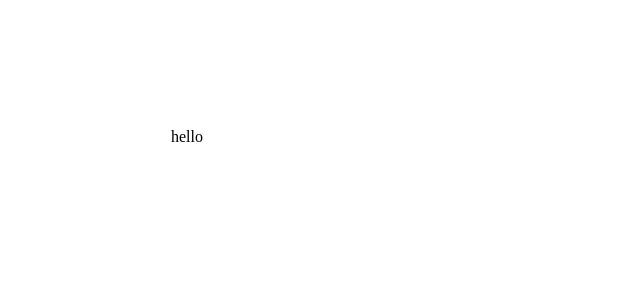
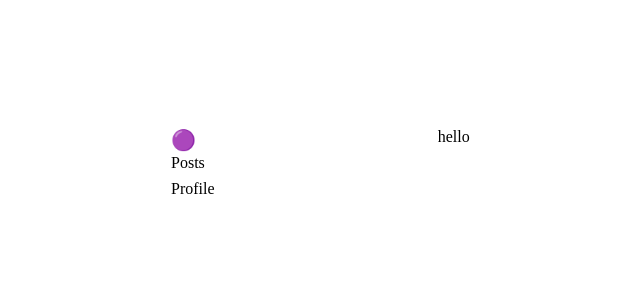
Before and after one commit to mrskiro/murasaki, a Next.js app: page /root in a window 1280 px wide. Shown: the top 300 px of the page, without its empty margins (85-725 px from the left). Built offline with nearby package versions, Linux system fonts and the light colour scheme.

Commit message:
add navigation

```diff
--- a/src/pages/_app.tsx
+++ b/src/pages/_app.tsx
@@ -1,7 +1,7 @@
 import type { AppProps } from "next/app"
 import { ThemeProvider } from "styled-components"
 import { GlobalStyle } from "@/shared/lib/style/globalStyle"
-import { MainLayout } from "@/shared/components/layouts/Main"
+import { MainLayout } from "@/shared/layouts/Main"
 
 const MyApp = ({ Component, pageProps }: AppProps) => {
   return (
--- /dev/null
+++ b/src/shared/components/AppLink/index.tsx
@@ -0,0 +1,14 @@
+import Link, { LinkProps } from "next/link"
+import { useRouter } from "next/router"
+import { PropsWithChildren } from "react"
+import { A } from "./styled"
+
+export const AppLink = (props: PropsWithChildren<LinkProps>) => {
+  const router = useRouter()
+  const isActive = router.asPath === props.href
+  return (
+    <Link {...props} passHref>
+      <A isActive={isActive}>{props.children}</A>
+    </Link>
+  )
+}
--- /dev/null
+++ b/src/shared/components/AppLink/styled.tsx
@@ -0,0 +1,7 @@
+import styled from "styled-components"
+
+export const A = styled.a<{ isActive: boolean }>`
+  cursor: pointer;
+  text-decoration: ${(props) => (props.isActive ? "underline" : "inherit")};
+  text-underline-offset: 4px;
+`
--- a/src/shared/components/layouts/Main/index.tsx
+++ /dev/null
@@ -1,8 +0,0 @@
-import { PropsWithChildren } from "react"
-import * as S from "./styled"
-
-type Props = {}
-
-export const MainLayout = (props: PropsWithChildren<Props>) => {
-  return <S.Main>{props.children}</S.Main>
-}
--- a/src/shared/components/layouts/Main/styled.ts
+++ /dev/null
@@ -1,6 +0,0 @@
-import styled from "styled-components"
-
-export const Main = styled.main`
-  min-height: 100vh;
-  padding: 10% 20%;
-`
--- /dev/null
+++ b/src/shared/layouts/Main/Navigation/index.tsx
@@ -0,0 +1,17 @@
+import { AppLink } from "@/shared/components/AppLink"
+import * as S from "./styled"
+
+export const Navigation = () => {
+  return (
+    <S.Wrap>
+      <S.Ul>
+        <li>
+          <AppLink href="/">Posts</AppLink>
+        </li>
+        <li>
+          <AppLink href="/about">Profile</AppLink>
+        </li>
+      </S.Ul>
+    </S.Wrap>
+  )
+}
--- /dev/null
+++ b/src/shared/layouts/Main/Navigation/styled.ts
@@ -0,0 +1,9 @@
+import styled from "styled-components"
+
+export const Wrap = styled.div``
+
+export const Ul = styled.ul`
+  display: flex;
+  flex-direction: column;
+  gap: 8px;
+`
--- /dev/null
+++ b/src/shared/layouts/Main/index.tsx
@@ -0,0 +1,18 @@
+import { PropsWithChildren } from "react"
+import { Navigation } from "./Navigation"
+import * as S from "./styled"
+
+type Props = {}
+
+export const MainLayout = (props: PropsWithChildren<Props>) => {
+  return (
+    <S.Wrap>
+      <S.Header>
+        {/* TODO: draw svg */}
+        <S.H1>🟣</S.H1>
+        <Navigation />
+      </S.Header>
+      <S.Main>{props.children}</S.Main>
+    </S.Wrap>
+  )
+}
--- /dev/null
+++ b/src/shared/layouts/Main/styled.ts
@@ -0,0 +1,24 @@
+import styled from "styled-components"
+
+export const Wrap = styled.div`
+  min-height: 100vh;
+  padding: 10% 20%;
+  display: flex;
+  justify-content: space-between;
+  gap: 16px;
+`
+
+export const Header = styled.header`
+  display: flex;
+  flex-direction: column;
+  gap: 2px;
+  flex: 1;
+`
+
+export const Main = styled.main`
+  flex: 2;
+`
+
+export const H1 = styled.h1`
+  font-size: 20px;
+`
```
Also changed, not shown: 1 other file (tests, documents, lock files or other folders).
